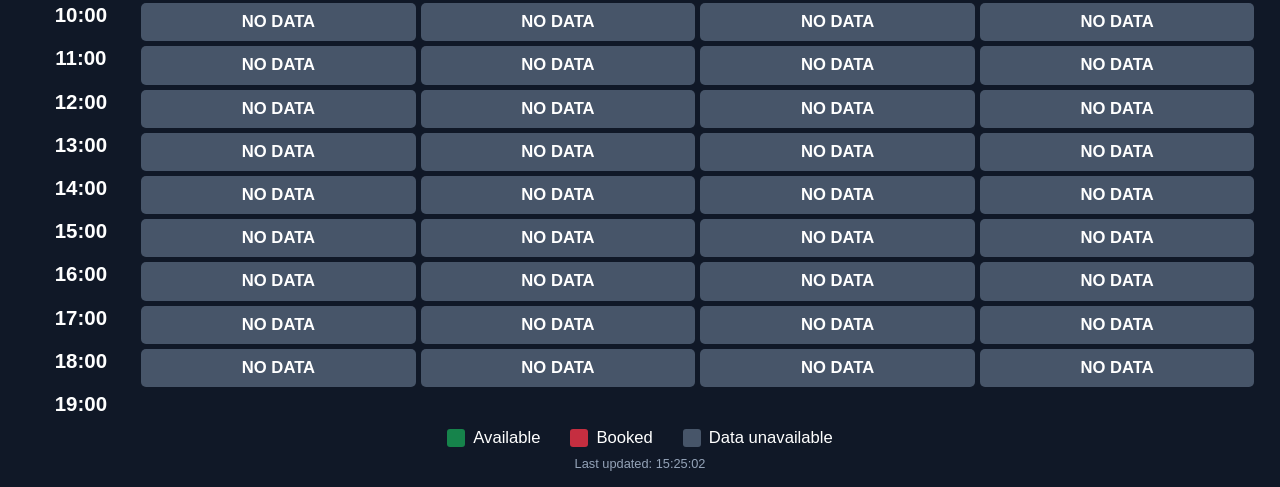
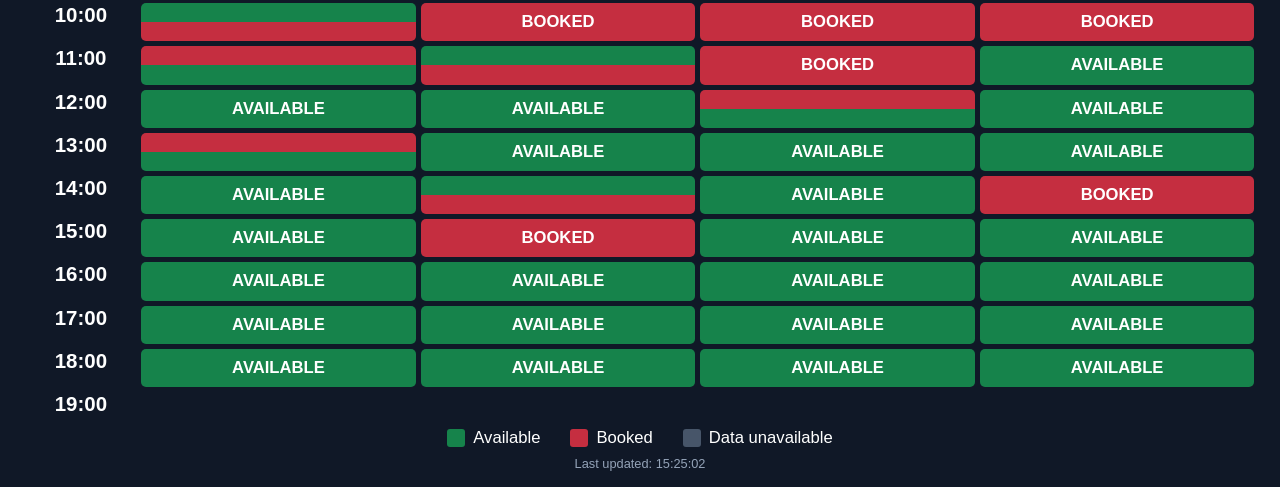
Before and after one commit to stevengray1633-cmd/Evoko-Public, a plain HTML site: page index.html in a window 1280 px wide. Shown: the part 313-800 px from the top of the page. Drawn offline with Linux system fonts and the light colour scheme.

Commit message:
Update index.html

```diff
--- a/index.html
+++ b/index.html
@@ -18,6 +18,7 @@ body {
     background: #101827;
     color: #ffffff;
     font-family: Arial, Helvetica, sans-serif;
+    width: 100%;
     height: 100vh;
     display: flex;
     flex-direction: column;
@@ -71,6 +72,8 @@ h2 {
     gap: 5px;
     flex: 1;
     min-height: 0;
+    min-width: 0;
+    width: 100%;
 }
 
 .room-heading {
@@ -104,6 +107,7 @@ h2 {
     overflow: hidden;
     position: relative;
     min-height: 0;
+    min-width: 0;
 }
 
 .slot {
@@ -185,6 +189,7 @@ footer {
 
 <footer>
     <div class="legend">
+
         <div class="legend-item">
             <span class="colour available"></span>
             Available
@@ -199,6 +204,7 @@ footer {
             <span class="colour unknown"></span>
             Data unavailable
         </div>
+
     </div>
 
     <div id="updated">Loading booking data...</div>
@@ -210,6 +216,7 @@ const rooms = ["1.22", "1.23", "1.24", "1.25"];
 const timezone = "Europe/London";
 
 function todayKey() {
+
     const parts = new Intl.DateTimeFormat("en-GB", {
         timeZone: timezone,
         year: "numeric",
@@ -224,6 +231,7 @@ function todayKey() {
 }
 
 function showDate() {
+
     document.getElementById("date").textContent =
         new Date().toLocaleDateString("en-GB", {
             timeZone: timezone,
@@ -234,25 +242,53 @@ function showDate() {
         });
 }
 
+function normaliseAvailability(value) {
+
+    if (typeof value !== "string" || value.length !== 40) {
+        return "?".repeat(40);
+    }
+
+    return value.split("").map(status => {
+
+        if (status === "0") {
+            return "0";
+        }
+
+        if (["1", "2", "3", "4"].includes(status)) {
+            return "1";
+        }
+
+        return "?";
+
+    }).join("");
+}
+
 function render(data) {
 
     const grid = document.getElementById("timetable");
+
     grid.innerHTML = "";
 
     grid.appendChild(document.createElement("div"));
 
     rooms.forEach(number => {
+
         const heading = document.createElement("div");
+
         heading.className = "room-heading";
+
         heading.innerHTML =
             `Meeting Room<span class="room-number">${number}</span>`;
+
         grid.appendChild(heading);
     });
 
     for (let hour = 9; hour < 19; hour++) {
 
         const time = document.createElement("div");
+
         time.className = "time";
+
         time.textContent =
             String(hour).padStart(2, "0") + ":00";
 
@@ -265,15 +301,15 @@ function render(data) {
             );
 
             const availability =
-                typeof room?.availability === "string" &&
-                /^[01?]{40}$/.test(room.availability)
-                ? room.availability
-                : "?".repeat(40);
+                normaliseAvailability(room?.availability);
 
             const start = (hour - 9) * 4;
-            const slots = availability.slice(start, start + 4);
+
+            const slots =
+                availability.slice(start, start + 4);
 
             const cell = document.createElement("div");
+
             cell.className = "booking";
 
             for (const status of slots) {
@@ -295,9 +331,13 @@ function render(data) {
             };
 
             if (labels[slots]) {
+
                 const label = document.createElement("div");
+
                 label.className = "status-label";
+
                 label.textContent = labels[slots];
+
                 cell.appendChild(label);
             }
 
@@ -306,8 +346,11 @@ function render(data) {
     }
 
     const end = document.createElement("div");
+
     end.className = "time";
+
     end.textContent = "19:00";
+
     grid.appendChild(end);
 }
 
@@ -329,6 +372,7 @@ async function loadBookings() {
         const data = await response.json();
 
         const updated = new Date(data.updated);
+
         const age = Date.now() - updated.getTime();
 
         if (
@@ -337,6 +381,7 @@ async function loadBookings() {
             age < -60000 ||
             age > 15 * 60 * 1000
         ) {
+
             render(null);
 
             document.getElementById("updated").textContent =
@@ -363,6 +408,7 @@ async function loadBookings() {
 }
 
 render(null);
+
 loadBookings();
 
 setInterval(loadBookings, 60000);
```
